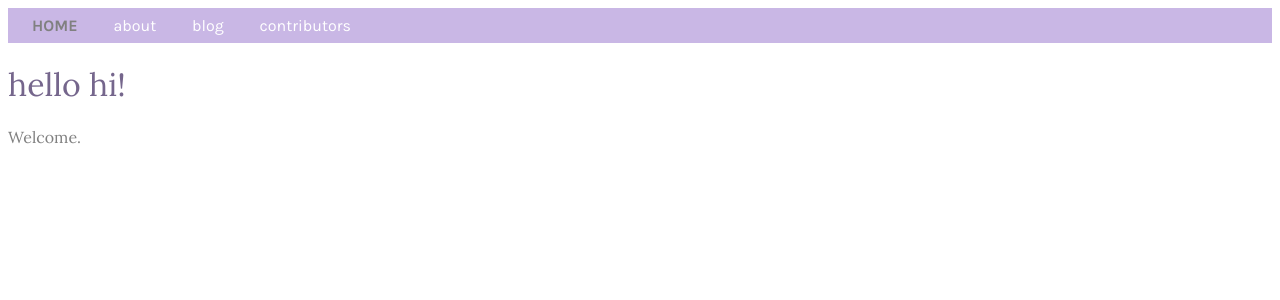
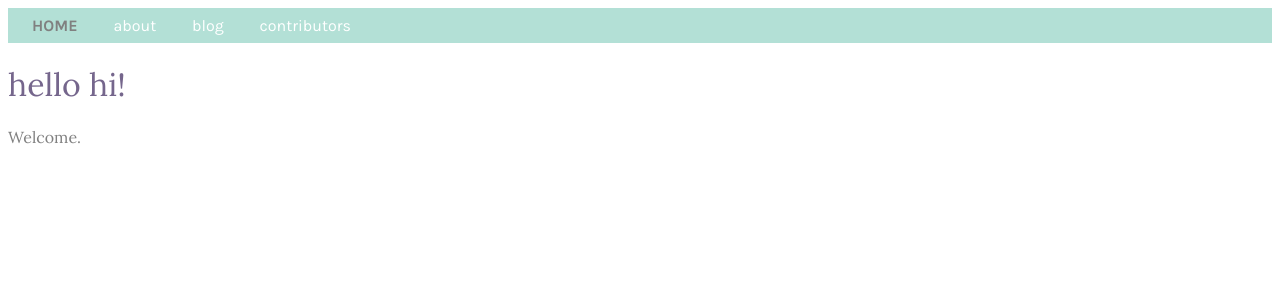
Before and after one commit to rmtownsend/jekyll-blog, a Jekyll site: the page built from index.html, in a window 1280 px wide. Shown: the top 300 px of the page. Built offline with Jekyll 4.4.1, drawn with Linux system fonts in a browser that asks for light colours.

Commit message:
changed nav color

```diff
--- a/_sass/main.scss
+++ b/_sass/main.scss
@@ -21,7 +21,8 @@ h3 {
 
 nav {
   font-family: 'Karla', sans-serif;
-  background-color: #c9b7e5;
+  // background-color: #c9b7e5;
+  background-color: #b3e0d6;
   padding: .5em;
   text-transform: lowercase;
 }
```
